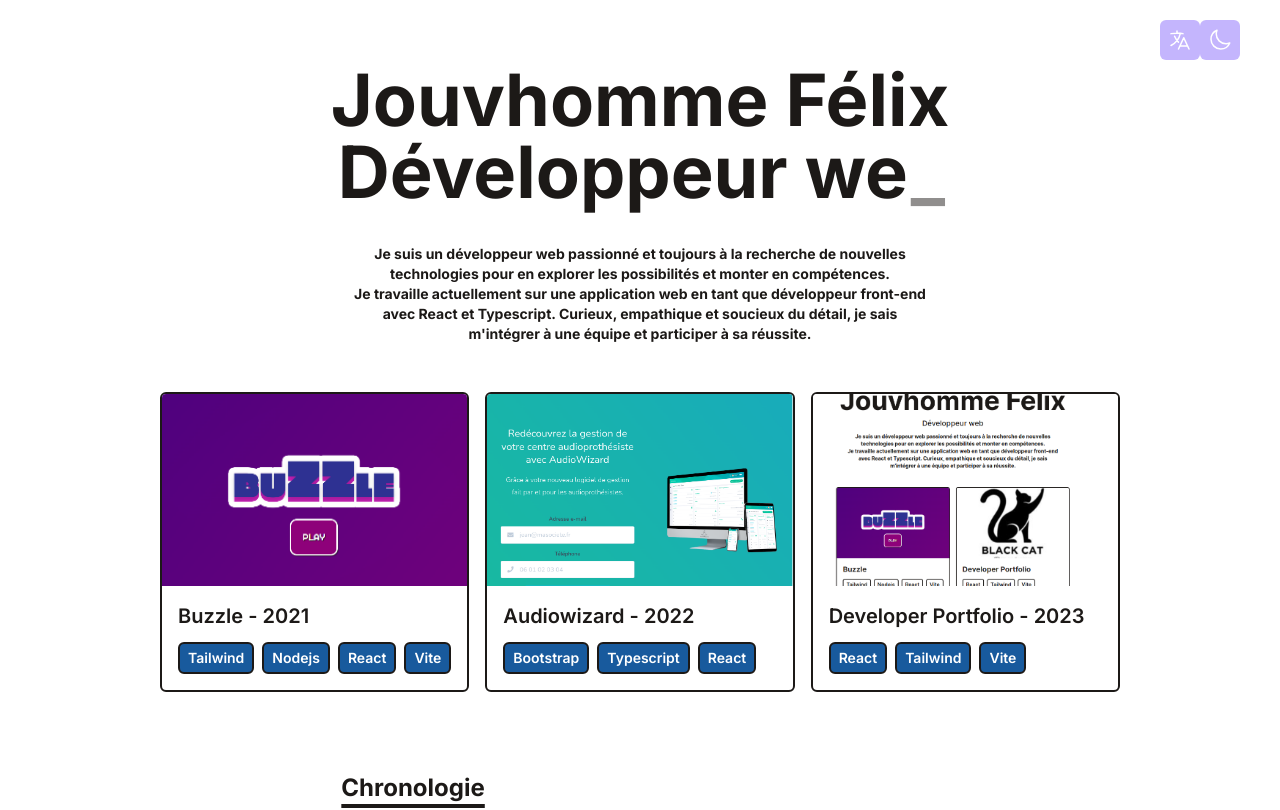
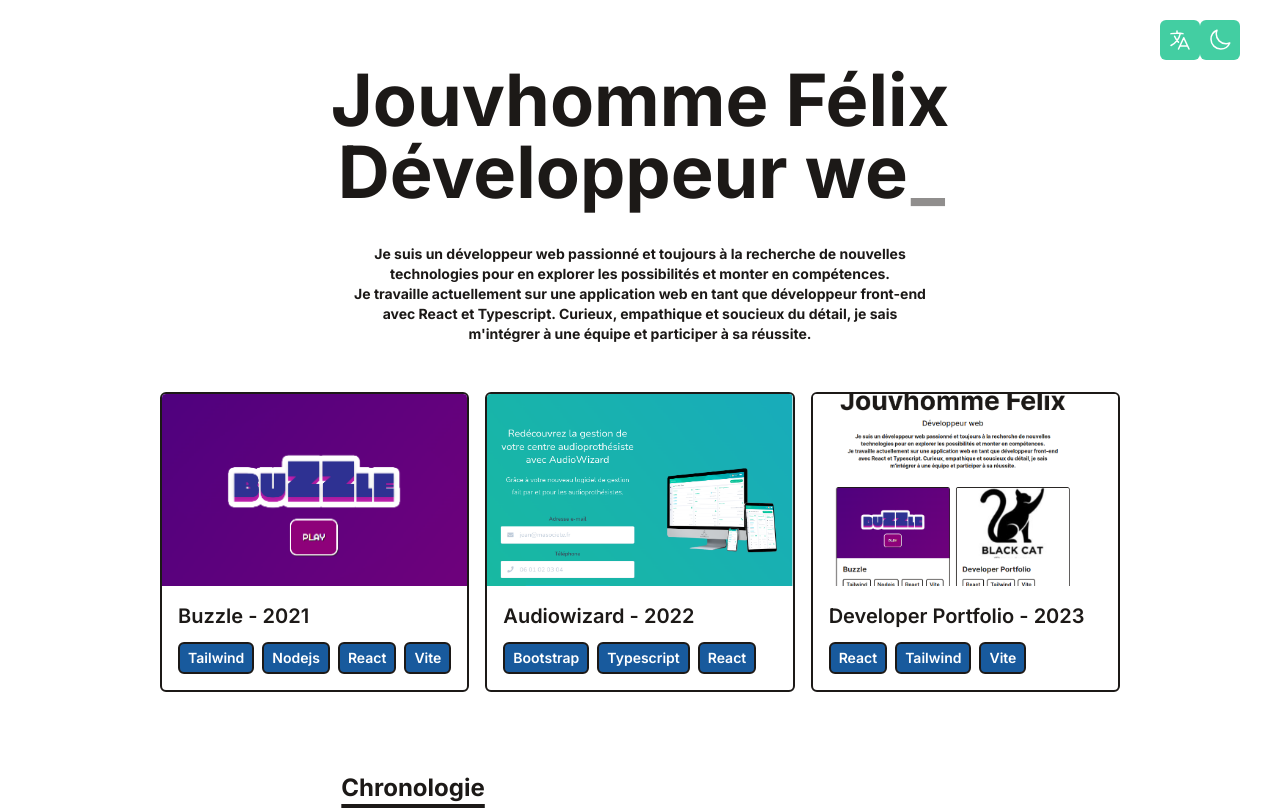
Before and after one commit to boredwolf/portfolio, a React (Vite) app: page / in a window 1280 px wide. Shown: the top 810 px of the page. Built offline with nearby package versions, Linux system fonts and the light colour scheme.

Commit message:
changed button color

```diff
--- a/src/App.jsx
+++ b/src/App.jsx
@@ -96,8 +96,8 @@ function App() {
   return (
     <>
       <appContext.Provider value={{ language, setLanguage }}>
-        <button type="button" onClick={handleThemeSwitch} className="fixed p-2 z-50 right-10 top-5 sm:right-10 sm:top-5 bg-violet-300 text-lg p-1 dark:bg-orange-300 rounded-md"> {theme === 'dark' ? sun : moon}</button>
-        <button type="button" onClick={handleLanguage} className="fixed p-2 z-50 right-20 top-5 sm:right-20 sm:top-5 bg-violet-300 text-lg p-1 dark:bg-orange-300 rounded-md"> {traductor}</button>
+        <button type="button" onClick={handleThemeSwitch} className="fixed p-2 z-50 right-10 top-5 sm:right-10 sm:top-5 dark:bg-dark-blue text-lg p-1 bg-blue-green rounded-md"> {theme === 'dark' ? sun : moon}</button>
+        <button type="button" onClick={handleLanguage} className="fixed p-2 z-50 right-20 top-5 sm:right-20 sm:top-5 dark:bg-dark-blue text-lg p-1 bg-blue-green rounded-md"> {traductor}</button>
         <div className="dark:text-stone-300 text-stone-900 min-h-screen font-inter relative">
           <div className={`spacer ${botLayer}`}></div>
 
```
